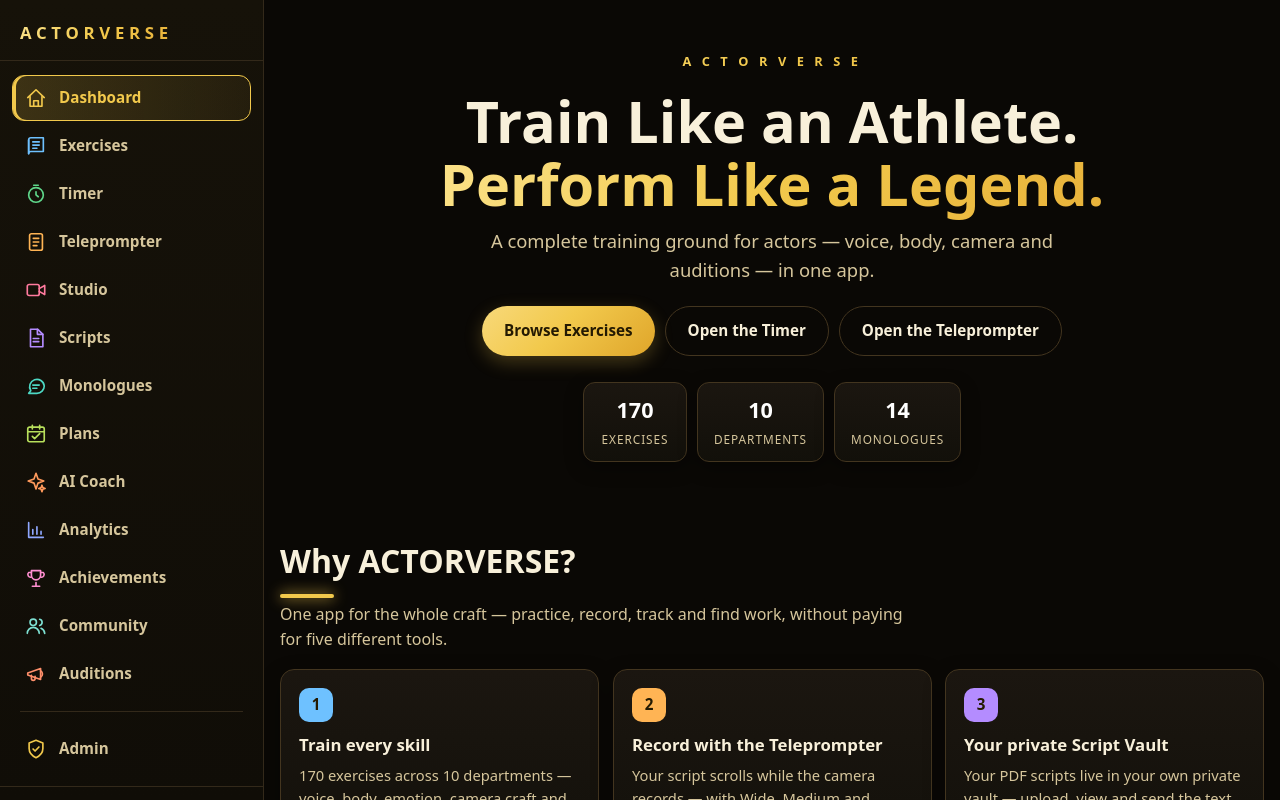
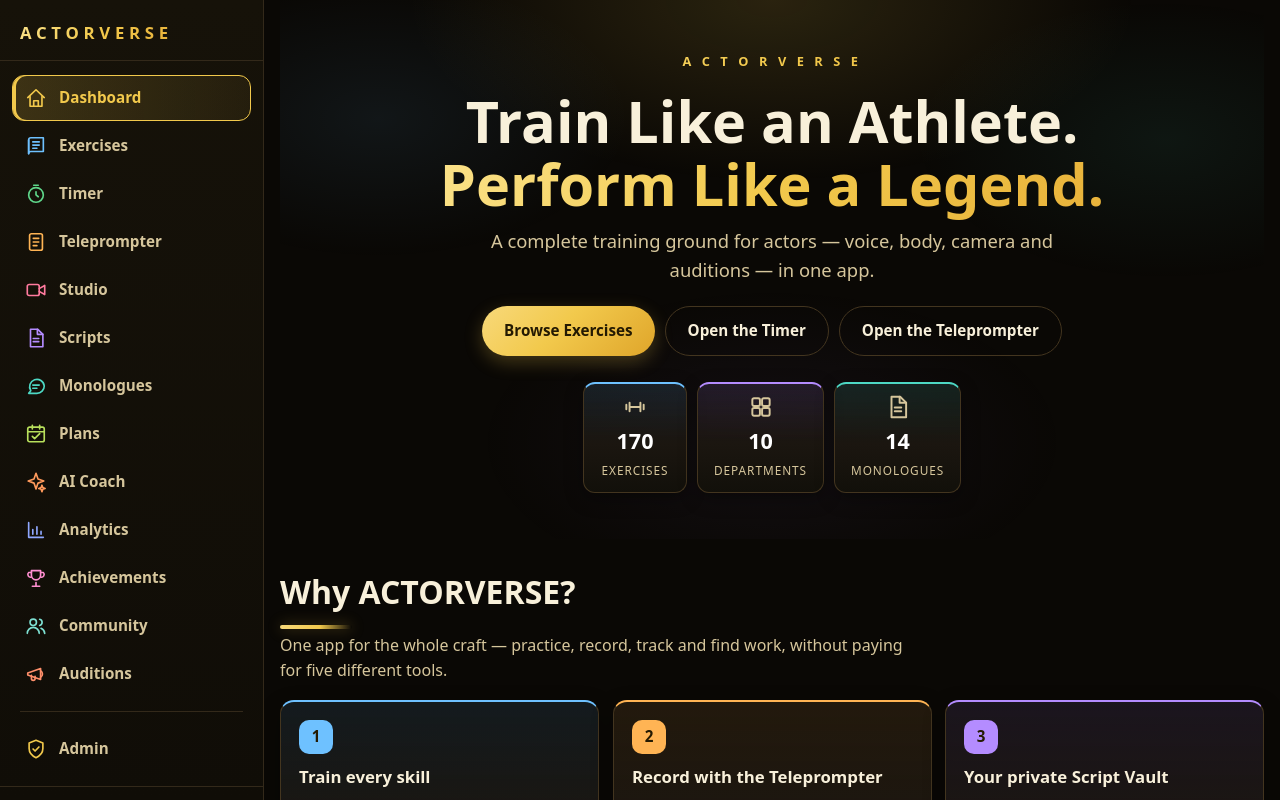
Before and after one commit to samadrepositry/actorverse, a Next.js app: page / in a window 1280 px wide. Shown: the top 800 px of the page. Built offline with nearby package versions, Linux system fonts and the light colour scheme; no server answers.

Commit message:
ACTORVERSE: home more colourful — accent icons, tinted cards, soft hero glow

```diff
--- a/src/app/globals.css
+++ b/src/app/globals.css
@@ -277,10 +277,28 @@ button {
   }
 }
 
-/* Hero */
+/* Hero — soft colourful glow behind the headline (CSS only, low
+   opacity, gold-dominant with hints of the app accents). */
 .hero {
+  position: relative;
   text-align: center;
   padding: 52px 16px 40px;
+}
+.hero::before {
+  content: "";
+  position: absolute;
+  inset: 0;
+  z-index: 0;
+  pointer-events: none;
+  background:
+    radial-gradient(520px 260px at 50% 0%, rgba(242, 201, 76, 0.14), transparent 70%),
+    radial-gradient(360px 200px at 10% 22%, rgba(110, 193, 255, 0.08), transparent 70%),
+    radial-gradient(360px 200px at 90% 26%, rgba(77, 216, 196, 0.07), transparent 70%),
+    radial-gradient(420px 220px at 50% 82%, rgba(180, 140, 255, 0.06), transparent 70%);
+}
+.hero > * {
+  position: relative;
+  z-index: 1;
 }
 .hero h1 {
   font-size: clamp(2.2rem, 7vw, 3.6rem);
@@ -309,12 +327,29 @@ button {
   margin: 26px 0 6px;
 }
 .hstat {
-  background: linear-gradient(180deg, var(--surface) 0%, var(--bg-soft) 100%);
+  background: linear-gradient(180deg, var(--hstat-soft, rgba(242, 201, 76, 0.10)) 0%, var(--surface) 55%, var(--bg-soft) 100%);
   border: 1px solid var(--line);
+  border-top: 2px solid var(--hstat-accent, var(--gold));
   border-radius: 12px;
   padding: 10px 16px;
   min-width: 104px;
   box-shadow: 0 6px 18px rgba(0, 0, 0, 0.35);
+}
+.hstat-icon {
+  display: block;
+  width: 26px;
+  height: 26px;
+  margin: 0 auto 4px;
+  color: var(--hstat-accent, var(--gold));
+}
+.hstat-icon svg {
+  width: 100%;
+  height: 100%;
+  fill: none;
+  stroke: currentColor;
+  stroke-width: 1.8;
+  stroke-linecap: round;
+  stroke-linejoin: round;
 }
 .hstat b {
   display: block;
@@ -1345,6 +1380,23 @@ main > section:nth-child(4) { animation-delay: 0.08s; }
 .section[data-page="dashboard"] .why-grid > *:nth-child(7) .why-num { background: #8fa8ff; }
 .section[data-page="dashboard"] .why-grid > *:nth-child(8) .why-num { background: #7ee0d2; }
 
+/* Home — "Why" cards take a soft tint of their number's colour. */
+.section[data-page="dashboard"] .why-grid > *:nth-child(1) { border-top: 2px solid #6ec1ff; background: linear-gradient(180deg, rgba(110, 193, 255, 0.10), var(--surface) 65%); }
+.section[data-page="dashboard"] .why-grid > *:nth-child(2) { border-top: 2px solid #ffb454; background: linear-gradient(180deg, rgba(255, 180, 84, 0.10), var(--surface) 65%); }
+.section[data-page="dashboard"] .why-grid > *:nth-child(3) { border-top: 2px solid #b48cff; background: linear-gradient(180deg, rgba(180, 140, 255, 0.10), var(--surface) 65%); }
+.section[data-page="dashboard"] .why-grid > *:nth-child(4) { border-top: 2px solid #4dd8c4; background: linear-gradient(180deg, rgba(77, 216, 196, 0.10), var(--surface) 65%); }
+.section[data-page="dashboard"] .why-grid > *:nth-child(5) { border-top: 2px solid #b8e05c; background: linear-gradient(180deg, rgba(184, 224, 92, 0.10), var(--surface) 65%); }
+.section[data-page="dashboard"] .why-grid > *:nth-child(6) { border-top: 2px solid #ff9a5c; background: linear-gradient(180deg, rgba(255, 154, 92, 0.10), var(--surface) 65%); }
+.section[data-page="dashboard"] .why-grid > *:nth-child(7) { border-top: 2px solid #8fa8ff; background: linear-gradient(180deg, rgba(143, 168, 255, 0.10), var(--surface) 65%); }
+.section[data-page="dashboard"] .why-grid > *:nth-child(8) { border-top: 2px solid #7ee0d2; background: linear-gradient(180deg, rgba(126, 224, 210, 0.10), var(--surface) 65%); }
+
+/* Home section headings — the gold rule becomes a soft gold gradient. */
+.section[data-page="dashboard"] > h2::after {
+  background: linear-gradient(90deg, #f8d97a 0%, #f2c94c 55%, rgba(242, 201, 76, 0) 100%);
+  width: 72px;
+  box-shadow: 0 0 14px rgba(242, 201, 76, 0.35);
+}
+
 /* Home — tool chips take their tool's section colour. */
 .section[data-page="dashboard"] .grid > *:nth-child(1) .chip { --dept: #6ec1ff; --dept-soft: rgba(110, 193, 255, 0.16); }
 .section[data-page="dashboard"] .grid > *:nth-child(2) .chip { --dept: #5fd68a; --dept-soft: rgba(95, 214, 138, 0.16); }
--- a/src/app/page.tsx
+++ b/src/app/page.tsx
@@ -1,4 +1,5 @@
 import Link from "next/link";
+import type { CSSProperties } from "react";
 import AuthForm from "@/components/AuthForm";
 import { createServerSupabaseClient } from "@/lib/supabase-server";
 import { DEPARTMENTS, EXERCISES } from "@/data/exercises";
@@ -36,15 +37,58 @@ export default async function HomePage() {
           </Link>
         </div>
         <div className="hero-stats">
-          <div className="hstat">
+          <div
+            className="hstat"
+            style={
+              {
+                "--hstat-accent": "#6ec1ff",
+                "--hstat-soft": "rgba(110, 193, 255, 0.12)",
+              } as CSSProperties
+            }
+          >
+            <span className="hstat-icon" aria-hidden="true">
+              <svg viewBox="0 0 24 24">
+                <path d="M7 8v8M4 10v4M17 8v8M20 10v4M7 12h10" />
+              </svg>
+            </span>
             <b>{EXERCISES.length}</b>
             <span>Exercises</span>
           </div>
-          <div className="hstat">
+          <div
+            className="hstat"
+            style={
+              {
+                "--hstat-accent": "#b48cff",
+                "--hstat-soft": "rgba(180, 140, 255, 0.12)",
+              } as CSSProperties
+            }
+          >
+            <span className="hstat-icon" aria-hidden="true">
+              <svg viewBox="0 0 24 24">
+                <rect x="4" y="4" width="7" height="7" rx="1.5" />
+                <rect x="13" y="4" width="7" height="7" rx="1.5" />
+                <rect x="4" y="13" width="7" height="7" rx="1.5" />
+                <rect x="13" y="13" width="7" height="7" rx="1.5" />
+              </svg>
+            </span>
             <b>{DEPARTMENTS.length}</b>
             <span>Departments</span>
           </div>
-          <div className="hstat">
+          <div
+            className="hstat"
+            style={
+              {
+                "--hstat-accent": "#4dd8c4",
+                "--hstat-soft": "rgba(77, 216, 196, 0.12)",
+              } as CSSProperties
+            }
+          >
+            <span className="hstat-icon" aria-hidden="true">
+              <svg viewBox="0 0 24 24">
+                <path d="M6 2.5h8L19.5 8v13.5H6Z" />
+                <path d="M13.5 2.5V8H19.5M9 12.5h6M9 16h6" />
+              </svg>
+            </span>
             <b>14</b>
             <span>Monologues</span>
           </div>
```
